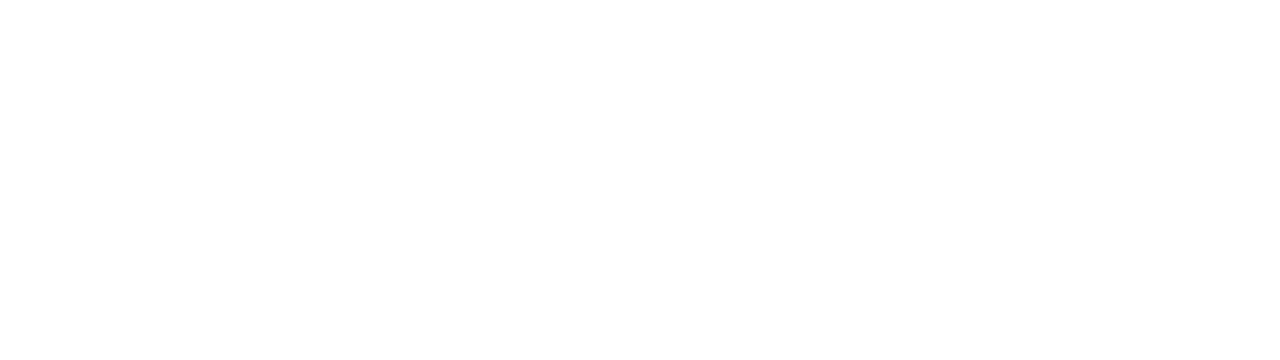
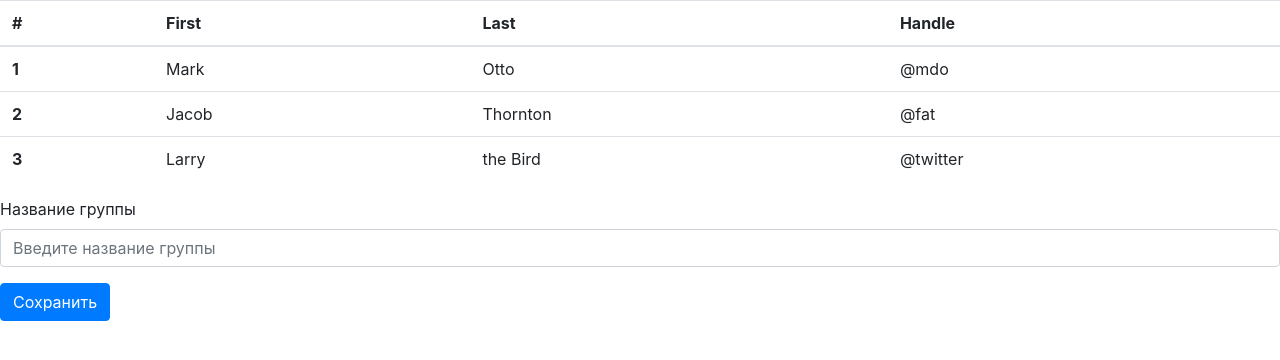
Before and after one commit to DYarmots/raketa_hackaton, a PHP site: page /?caption=1 in a window 1280 px wide. Before the commit the part shown is empty. Shown: the top 360 px of the page. Run offline with PHP 8.4, Linux system fonts and the light colour scheme; some libraries are stand-ins or nearby versions.

Commit message:
old project upload

```diff
--- /dev/null
+++ b/groups.php
@@ -0,0 +1,56 @@
+<?php
+
+groups_list();
+
+groups_add();
+
+function groups_add(){
+	$sql = 'INSERT INTO (caption) VALUES ('.$_GET['caption'].')';
+	?>
+	<form>
+  <div class="form-group">
+    <label>Название группы</label>
+    <input type="text" class="form-control" placeholder="Введите название группы">
+  </div>
+
+  <button type="submit" class="btn btn-primary">Сохранить</button>
+</form>
+<?
+}
+
+function groups_list(){
+	?>
+      <table class="table">
+  <thead>
+    <tr>
+      <th scope="col">#</th>
+      <th scope="col">First</th>
+      <th scope="col">Last</th>
+      <th scope="col">Handle</th>
+    </tr>
+  </thead>
+  <tbody>
+    <tr>
+      <th scope="row">1</th>
+      <td>Mark</td>
+      <td>Otto</td>
+      <td>@mdo</td>
+    </tr>
+    <tr>
+      <th scope="row">2</th>
+      <td>Jacob</td>
+      <td>Thornton</td>
+      <td>@fat</td>
+    </tr>
+    <tr>
+      <th scope="row">3</th>
+      <td>Larry</td>
+      <td>the Bird</td>
+      <td>@twitter</td>
+    </tr>
+  </tbody>
+</table>
+	<?
+}
+
+ ?>
--- a/index.php
+++ b/index.php
@@ -1,9 +1,18 @@
+<?php
+include('groups.php');
+?>
+
 <!DOCTYPE html>
 <html>
 <head>
-	<title></title>
+	<title>Hackaton</title>
+	<link rel="icon" href="images/icon.ico">
+	<link rel="stylesheet" href="https://maxcdn.bootstrapcdn.com/bootstrap/4.0.0/css/bootstrap.min.css" integrity="sha384-Gn5384xqQ1aoWXA+058RXPxPg6fy4IWvTNh0E263XmFcJlSAwiGgFAW/dAiS6JXm" crossorigin="anonymous">
 </head>
 <body>
 
 </body>
+<script src="https://code.jquery.com/jquery-3.2.1.slim.min.js" integrity="sha384-KJ3o2DKtIkvYIK3UENzmM7KCkRr/rE9/Qpg6aAZGJwFDMVNA/GpGFF93hXpG5KkN" crossorigin="anonymous"></script>
+<script src="https://cdnjs.cloudflare.com/ajax/libs/popper.js/1.12.9/umd/popper.min.js" integrity="sha384-ApNbgh9B+Y1QKtv3Rn7W3mgPxhU9K/ScQsAP7hUibX39j7fakFPskvXusvfa0b4Q" crossorigin="anonymous"></script>
+<script src="https://maxcdn.bootstrapcdn.com/bootstrap/4.0.0/js/bootstrap.min.js" integrity="sha384-JZR6Spejh4U02d8jOt6vLEHfe/JQGiRRSQQxSfFWpi1MquVdAyjUar5+76PVCmYl" crossorigin="anonymous"></script>
 </html>
```
Also changed, not shown: README.md (deleted), add_group.php (added), images/icon.ico (added).
